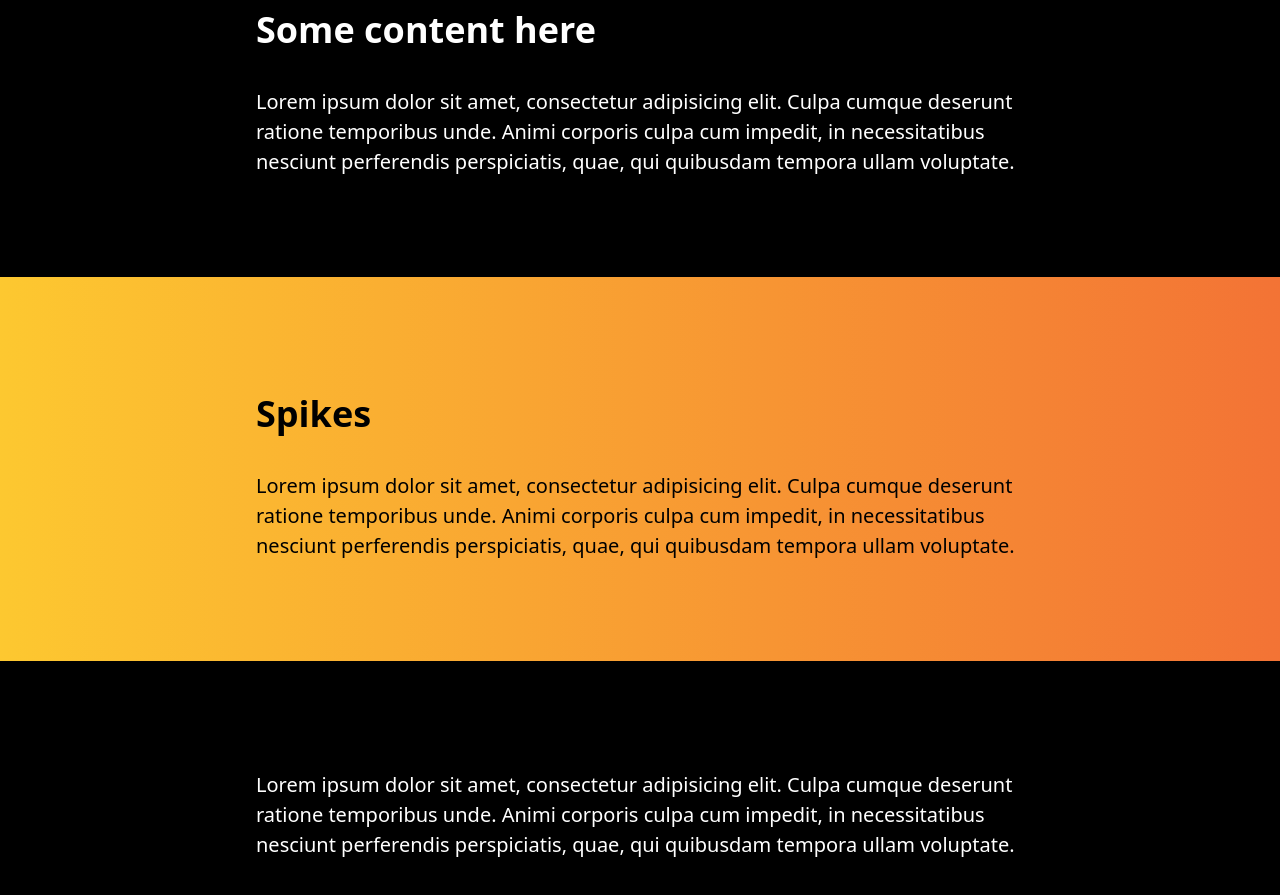
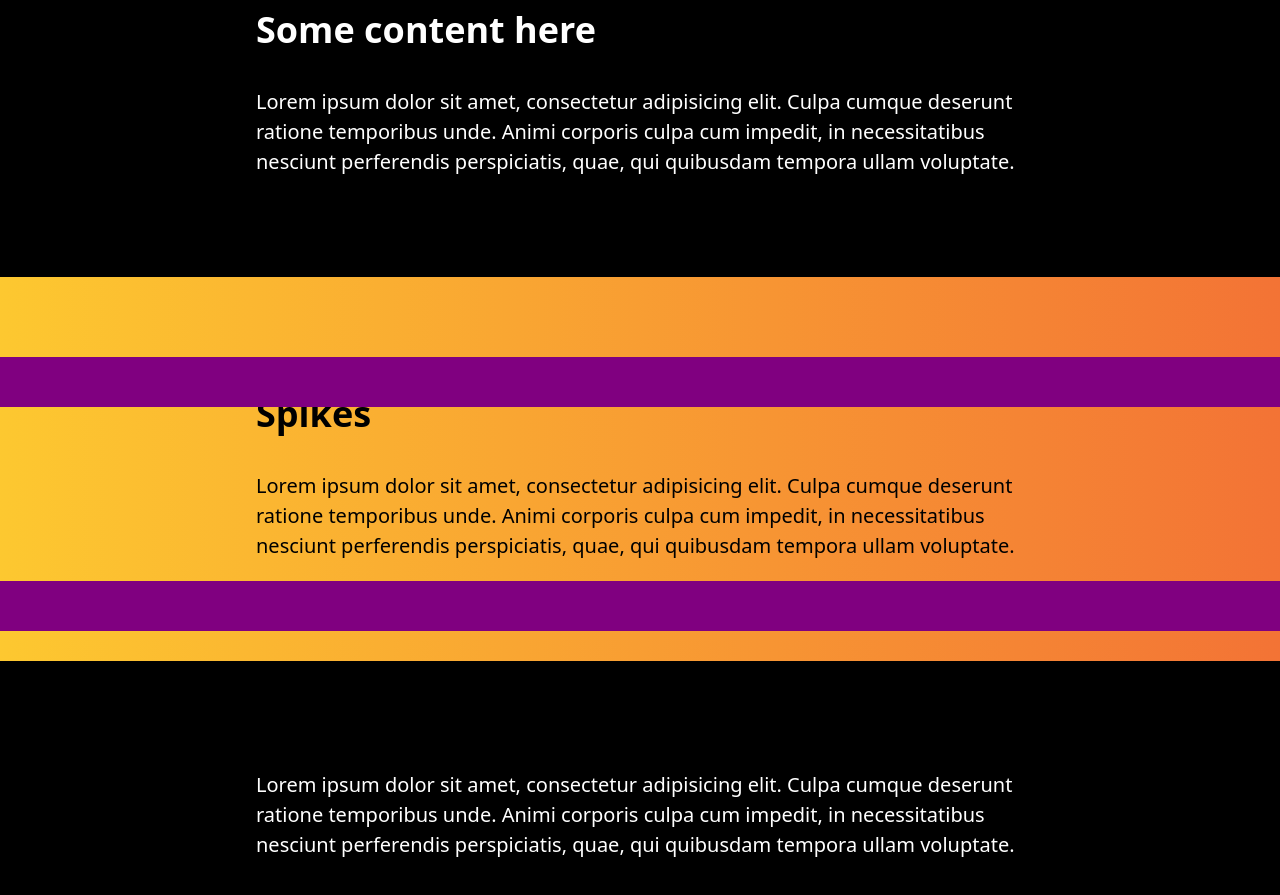
Before and after one commit to Annie-Huang/creative-section-shapes, a website: page index.html in a window 1280 px wide. Shown: the part 627-1522 px from the top of the page. Drawn offline with Linux system fonts and the light colour scheme.

Commit message:
Create ::before and ::after element for spikes

```diff
--- a/style.css
+++ b/style.css
@@ -69,3 +69,12 @@ section {
   /* linear-gradient '90deg' is the same as 'to right' */
   background: linear-gradient(to right, #fdc830, #f37335);
 }
+
+.spikes::before,
+.spikes::after {
+  content: '';
+  position: absolute;
+  width: 100%;
+  height: 50px;
+  background: purple;
+}
```
